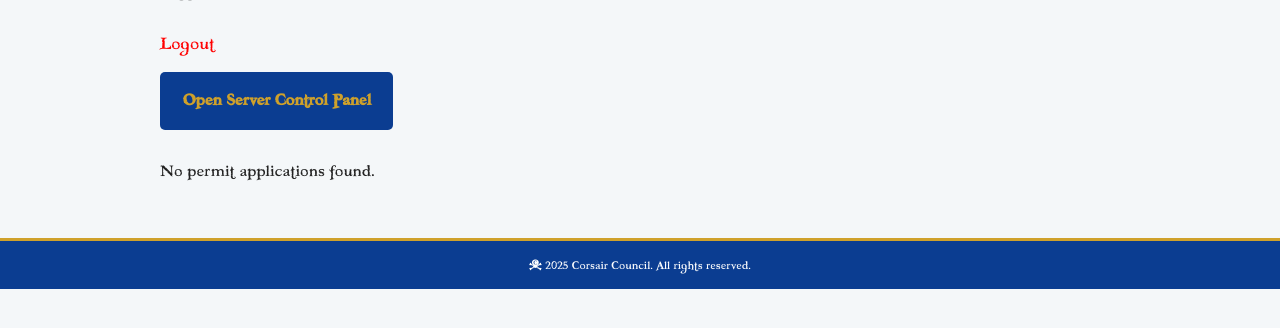
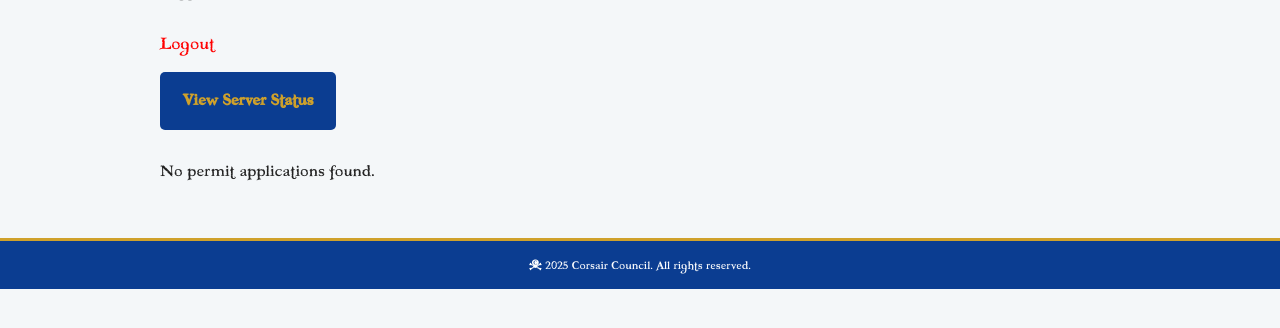
Before and after one commit to SilverYukiMoon/driftsite, a FastAPI app: template templates/admin.html in a window 1280 px wide. Shown: the part 201-529 px from the top of the page. Run offline with FastAPI, Linux system fonts and the light colour scheme; the template is opened without the code that fills it, so the values that code supplies are empty; parts of the project's set-up code (start-up, migrations or seed data) failed here and were passed over.

Commit message:
Update admin.html

```diff
--- a/templates/admin.html
+++ b/templates/admin.html
@@ -8,7 +8,7 @@
   <p>Logged in as: <strong>{{ user.username }}#{{ user.discriminator }}</strong></p>
   <a href="/logout" style="color: red; text-decoration: none;">Logout</a>
 
-  <!-- Added server control panel button -->
+  <!-- Server status page button -->
   <p style="margin-top: 1rem;">
     <a href="/admin/dashboard"
        style="
@@ -21,7 +21,7 @@
          font-weight: bold;
          font-family: 'Freebooter', cursive, serif;
        ">
-      Open Server Control Panel
+      View Server Status
     </a>
   </p>
 
```
